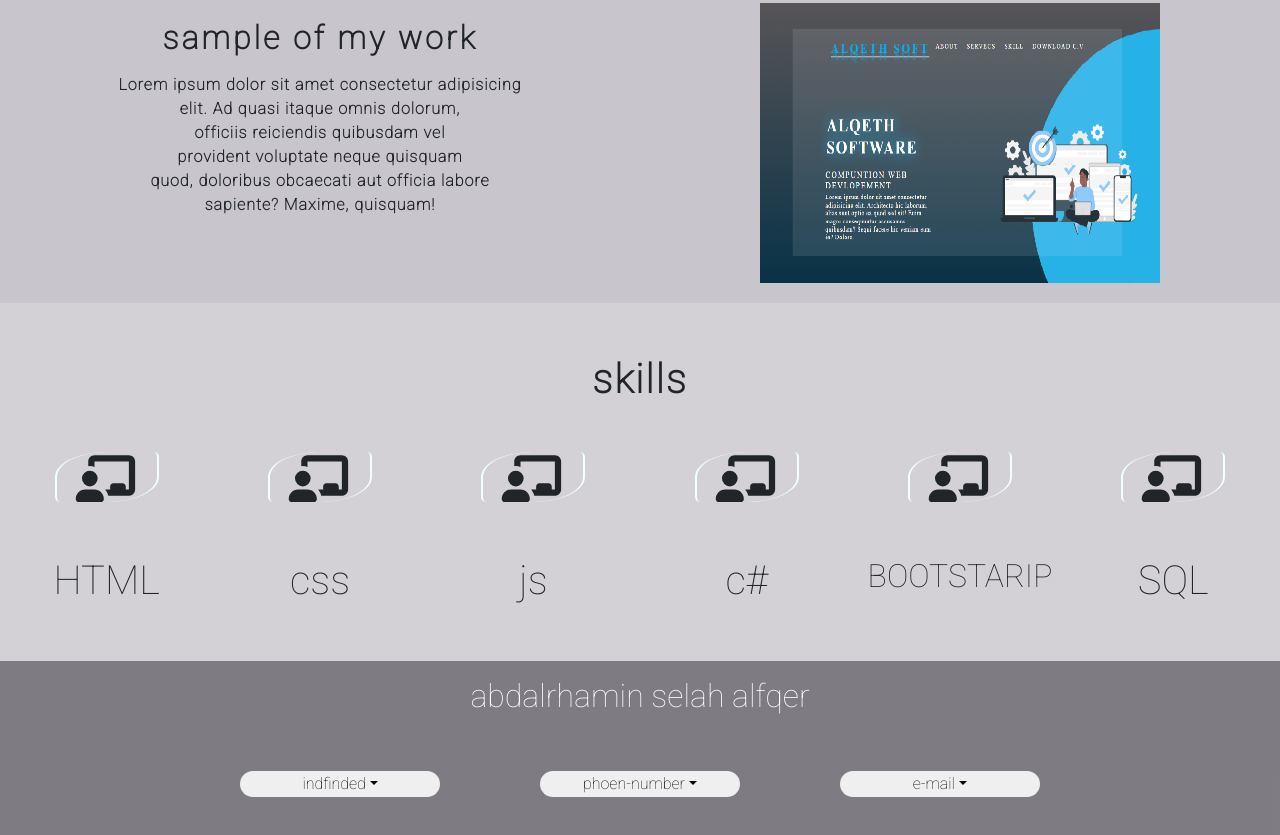
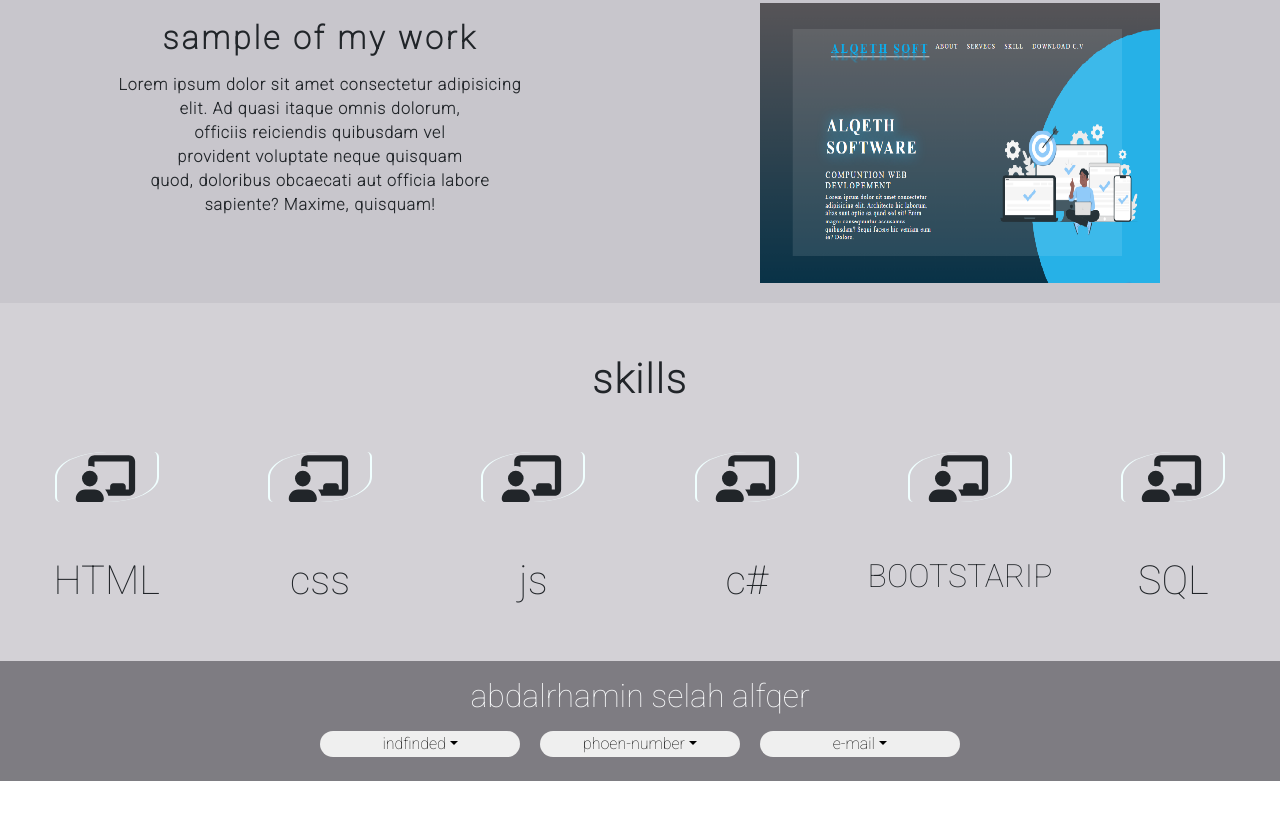
Before and after one commit to abdrhminalfqeer/c1, a plain HTML site: page index.html in a window 1280 px wide. Shown: the part 1263-2098 px from the top of the page. After the commit the page ends 2044 px from the top, so only its background shows below. Drawn offline with Linux system fonts and the light colour scheme.

Commit message:
Update index.html

```diff
--- a/index.html
+++ b/index.html
@@ -101,11 +101,11 @@
 <footer class=" text-center pt-3 pb-3 text-light" style="  background-color: rgb(94, 92, 99,0.8); font-weight:900 ; ">
 
     <h2>abdalrhamin selah alfqer </h2>
-    <button style="border: none; width: 200px; border-radius:30px ;  " class="btn-outline-light  dropdown-toggle m-5 " data-bs-target="#x1" data-bs-toggle="collapse">indfinded</button>
-    <button style="border: none; width: 200px; border-radius:30px;" class="btn-outline-light  dropdown-toggle m-5 " data-bs-target="#x2" data-bs-toggle="collapse" > phoen-number</button>
-    <button style="border: none; width: 200px; border-radius:30px;" class="btn-outline-light  dropdown-toggle m-5 " data-bs-target="#x3" data-bs-toggle="collapse">e-mail</button>
-    <p style="font-weight:700 ; font-size:20px; color: black; padding-top:5px ;" class="collapse" id="x1"> I engener borograming in yemen and qerig teqlonoge informatain </p>
-   <p class="collapse" id="x2" style="font-weight:700 ; font-size:20px; color: black; padding-top:5px ;"> phoen/+0096777844843 &&+00967771491455</p>
+    <button style="border: none; width: 200px; border-radius:30px ;  " class="btn-outline-light  dropdown-toggle m-2 " data-bs-target="#x1" data-bs-toggle="collapse">indfinded</button>
+     <p style="font-weight:700 ; font-size:20px; color: black; padding-top:5px ;" class="collapse" id="x1"> I engener borograming in yemen and qerig teqlonoge informatain </p>
+    <button style="border: none; width: 200px; border-radius:30px;" class="btn-outline-light  dropdown-toggle m-2 " data-bs-target="#x2" data-bs-toggle="collapse" > phoen-number</button>
+     <p class="collapse" id="x2" style="font-weight:700 ; font-size:20px; color: black; padding-top:5px ;"> phoen/+0096777844843 &&+00967771491455</p>
+    <button style="border: none; width: 200px; border-radius:30px;" class="btn-outline-light  dropdown-toggle m-2 " data-bs-target="#x3" data-bs-toggle="collapse">e-mail</button>
     <p style="font-weight:700 ; font-size:20px; color: black; padding-top:5px ;"class="collapse" id="x3"> e-mail/ abd4453330@gmail .com</p>
     <span class="i22"><i class="fa-solid fa-angle-up i11 " ></i></span>
 </footer>
```
